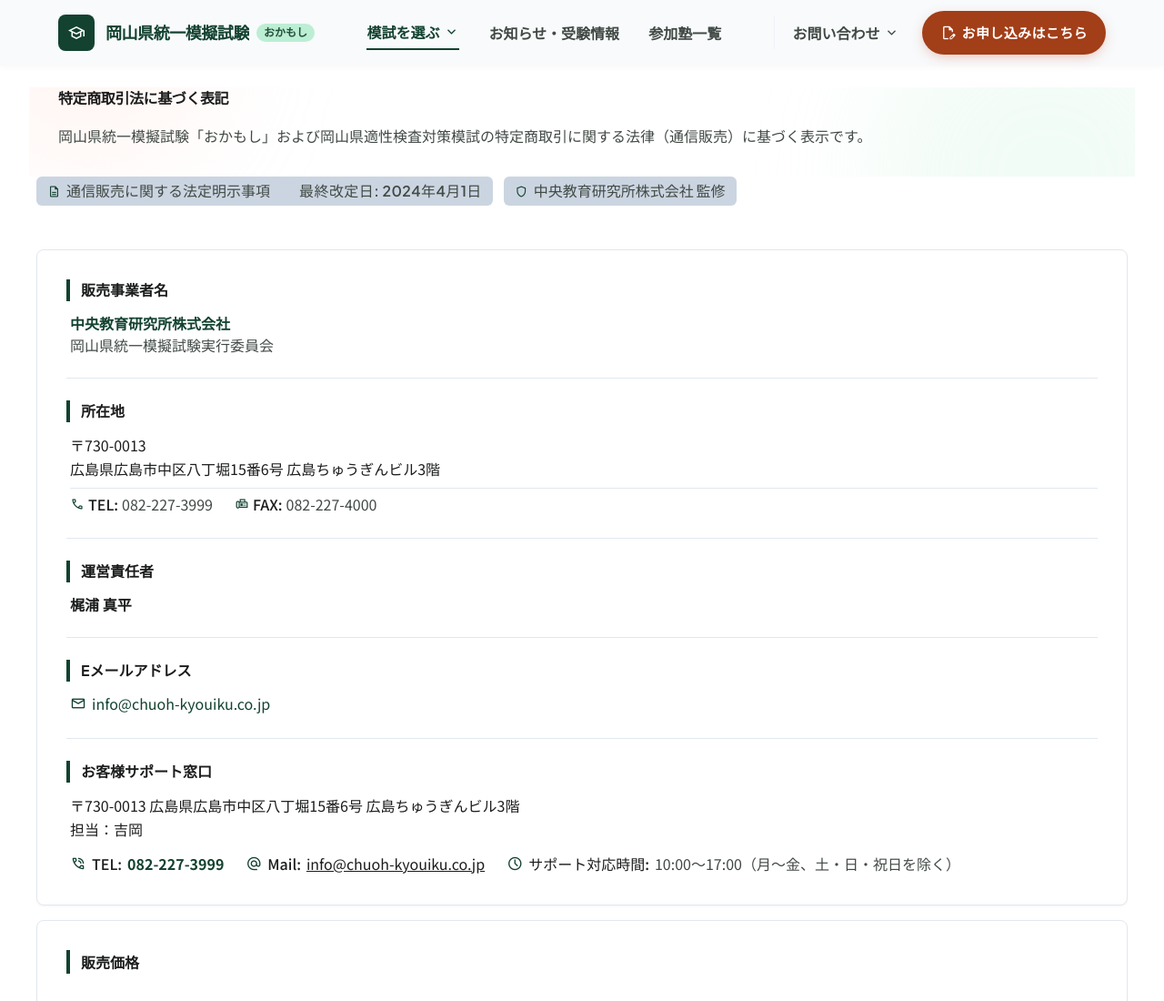
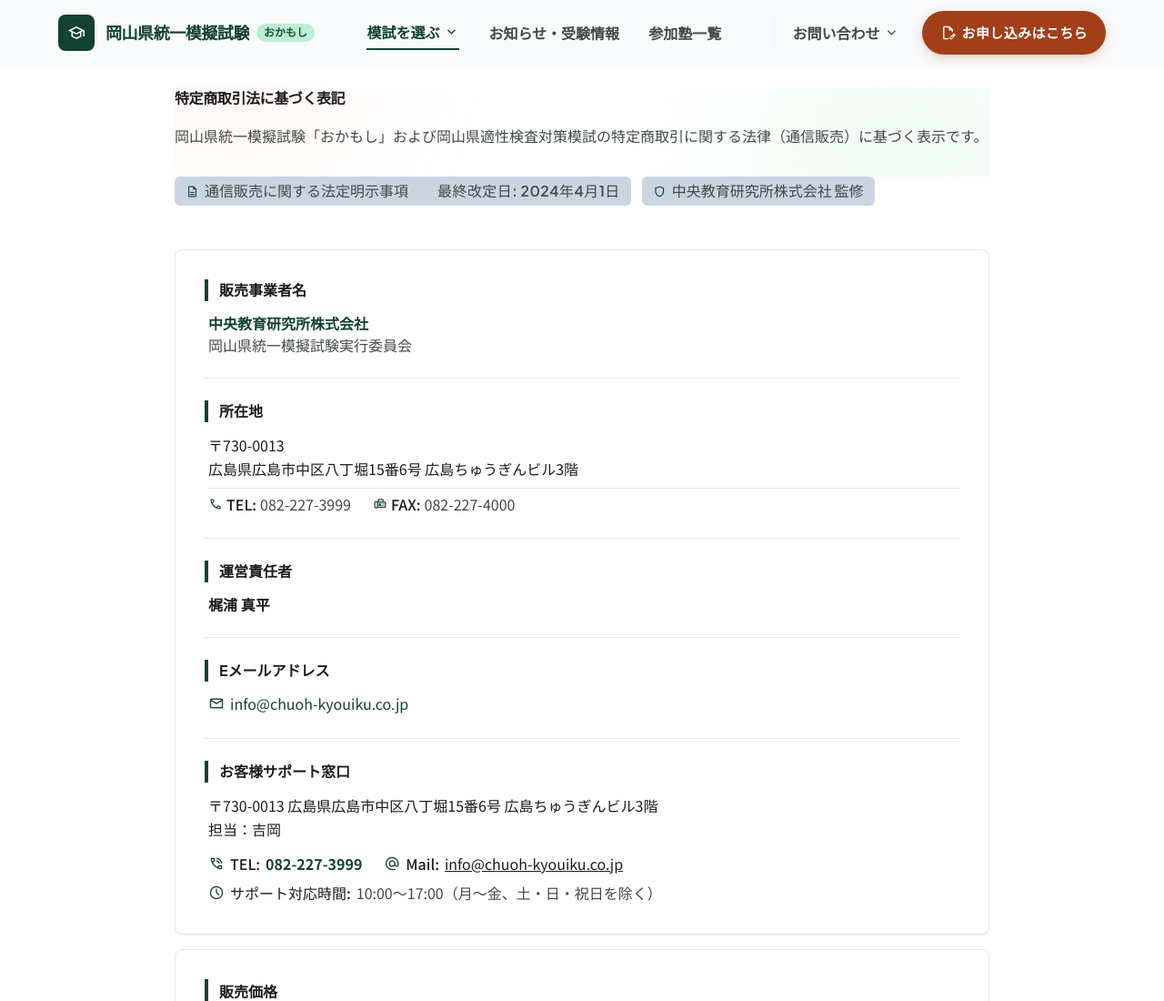
Before and after one commit to morijun-datadesign/okamoshi-HP, a plain HTML site: page tokushoho.html in a window 1280 px wide. Shown: the top 1100 px of the page at 91% size. Drawn offline with nearby package versions, Linux system fonts and the light colour scheme; a script that the page names is missing.

Commit message:
fix(legal): optimize content container width to max-w-4xl mx-auto on privacy and tokushoho pages

```diff
--- a/tokushoho.html
+++ b/tokushoho.html
@@ -475,15 +475,15 @@
     </script>
 
   <main class="flex-1 w-full bg-white">
-    <div class="max-w-7xl mx-auto px-2.5 sm:px-6 lg:px-8 w-full pt-4 sm:pt-6 pb-8 sm:pb-12">
-      <div class="flex flex-col w-full">
+    <div class="max-w-7xl mx-auto px-4 sm:px-6 lg:px-8 w-full pt-4 sm:pt-6 pb-8 sm:pb-12">
+      <div class="flex flex-col w-full max-w-4xl mx-auto">
 <!-- Page Header / Hero Title Block -->
 <section class="relative w-full pt-4 pb-6 sm:pt-0 sm:pb-8 px-0 overflow-hidden bg-white border-b border-gray-200/60 sm:border-b-0">
 <!-- Decorative subtle ambient backdrop element -->
 <div class="absolute -right-24 -top-24 w-96 h-96 rounded-full bg-primary-fixed/20 blur-3xl pointer-events-none"></div>
 <div class="absolute -left-20 bottom-0 w-72 h-72 rounded-full bg-secondary-fixed/25 blur-3xl pointer-events-none"></div>
-<div class="max-w-[75rem] mx-auto px-0 sm:px-gutter-desktop relative z-10">
-<div class="max-w-4xl flex flex-col gap-space-sm">
+<div class="w-full relative z-10">
+<div class="flex flex-col gap-space-sm">
 <!-- Badge -->
 <!-- Main Title -->
 <h1 class="font-headline-xl text-headline-xl text-on-surface font-bold tracking-tight">
@@ -496,7 +496,7 @@
 </section>
 <!-- Main Legal Document Section -->
 <section class="w-full py-8 sm:py-0 sm:pb-space-4xl bg-white sm:bg-transparent">
-<div class="mx-auto px-4 sm:px-0 flex flex-col gap-6 sm:gap-space-2xl max-w-[75rem]">
+<div class="w-full flex flex-col gap-6 sm:gap-space-2xl">
 <!-- Official Reference Banner with Archive Links -->
 <div class="flex flex-wrap items-center gap-space-sm font-label-sm text-label-sm text-on-surface-variant"><span class="inline-flex items-center gap-1.5 px-space-sm py-1 rounded-md bg-surface-container-highest text-on-surface-variant font-label-sm text-label-sm"><span class="material-symbols-outlined text-[15px] text-primary">description</span><span class="">通信販売に関する法定明示事項　　<span style="letter-spacing: 0.44px;" class="">最終改定日: 2024年4月1日</span></span></span><span class="inline-flex items-center gap-1.5 px-space-sm py-1 rounded-md bg-surface-container-highest text-on-surface-variant font-label-sm text-label-sm"><span class="material-symbols-outlined text-[15px] text-primary">shield</span><span class="">中央教育研究所株式会社 監修</span></span></div>
 <!-- Main Legal Content Matrix Card -->
```
Also changed, not shown: privacy.html (+2 -2 lines), privacy_PC.html (+2 -2 lines), privacy_mobile.html (+1 -1 lines), tokushoho_PC.html (+5 -5 lines), tokushoho_mobile.html (+1 -1 lines).
